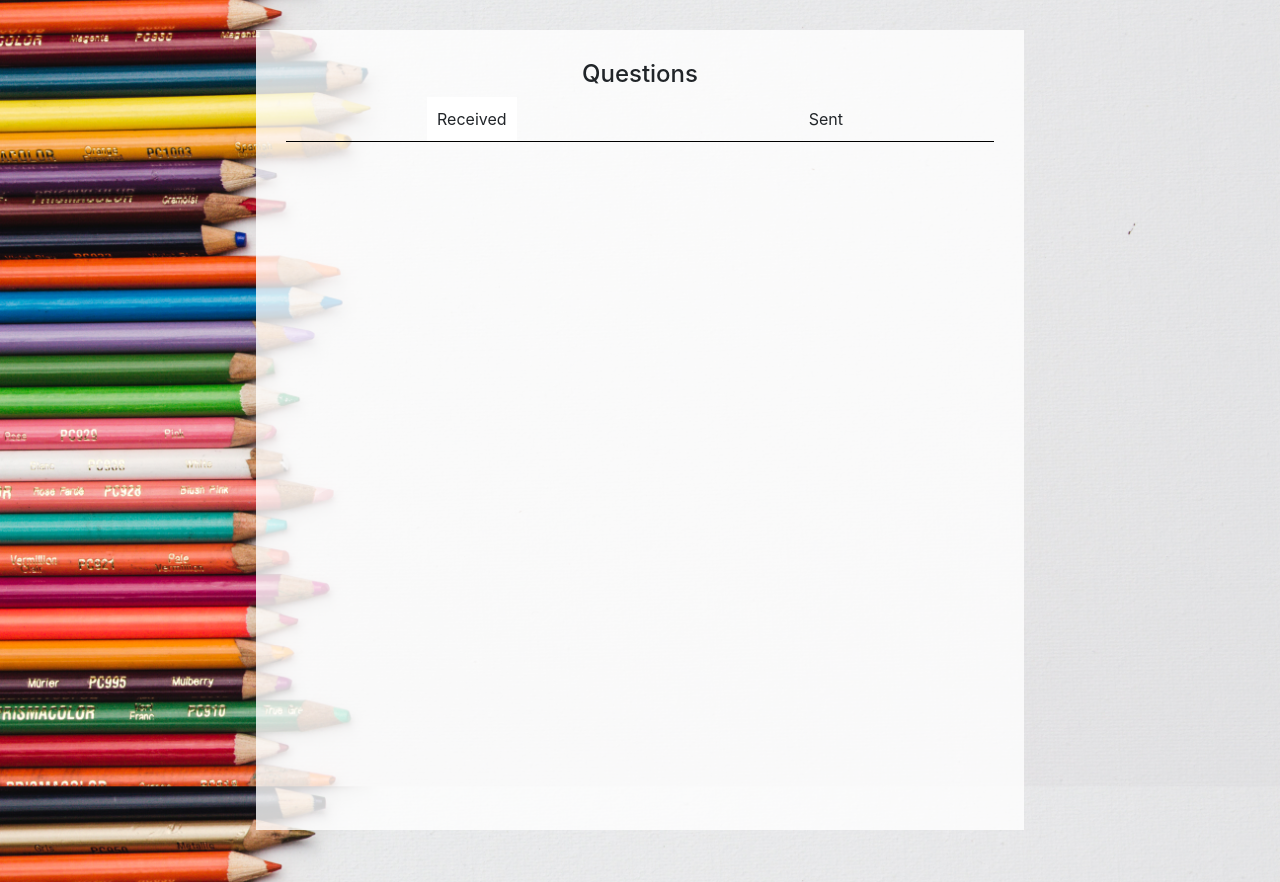
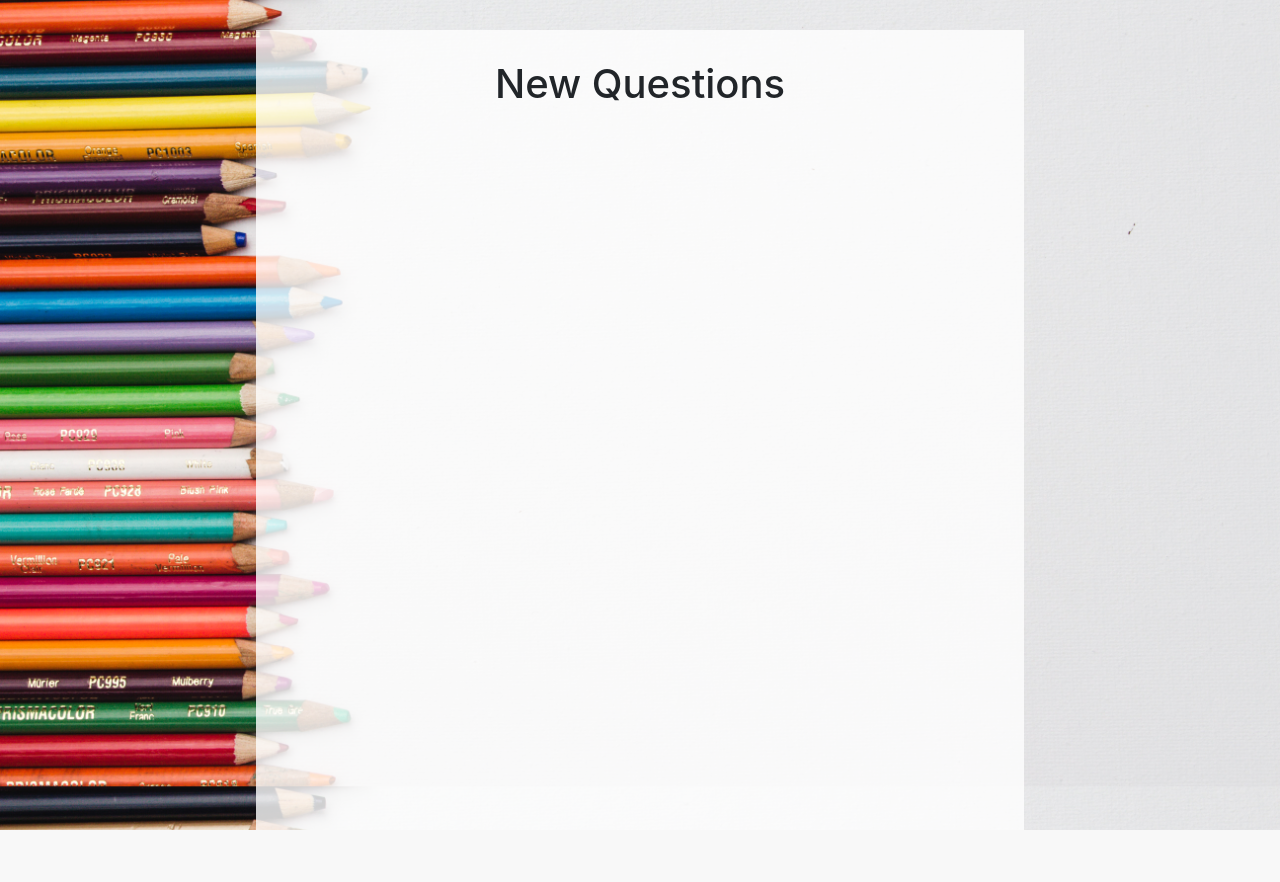
Before and after one commit to YoungHaYoo12/drawify, a Flask app: page /questions/list in a window 1280 px wide. Shown: the part 67-949 px from the top of the page. After the commit the page ends 897 px from the top, so only its background shows below. Run offline with Flask 2, Linux system fonts and the light colour scheme; the visitor is signed in with stand-in values (Sample User, id 1); data comes from the database, SQL or seed files in the repository; data that the repository does not hold is empty; some libraries are stand-ins or nearby versions.

Commit message:
Modify questions.list into a function that shows new questions.

```diff
--- a/app/models.py
+++ b/app/models.py
@@ -60,6 +60,11 @@ class User(db.Model,UserMixin):
   def new_questions(self):
     last_read_time = self.last_question_read_time or datetime(1900,1,1)
     return Question.query.filter_by(recipient=self).filter(Question.timestamp > last_read_time).count()
+
+  # returns a list of new questions
+  def new_questions_content(self):
+    last_read_time = self.last_question_read_time or datetime(1900,1,1)
+    return Question.query.filter_by(recipient=self).filter(Question.timestamp > last_read_time).all()
 
   def add_notifications(self,name,data):
     self.notifications.filter_by(name=name).delete()
--- a/app/questions/views.py
+++ b/app/questions/views.py
@@ -76,15 +76,14 @@ def send_hint(question_id):
 @questions.route('/list')
 @login_required
 def list():
+  # get all new questions
+  new_questions_content = current_user.new_questions_content()
+
   # update last time user read questions
   current_user.last_question_read_time = datetime.utcnow()
   db.session.commit()
 
-  # load and render questions
-  questions_received = current_user.questions_received.order_by(Question.timestamp.desc()).all()
-  questions_sent = current_user.questions_sent.order_by(Question.timestamp.desc()).all()
-
-  return render_template('questions/list.html', questions_received=questions_received,questions_sent=questions_sent)
+  return render_template('questions/list.html', new_questions_content=new_questions_content)
 
 @questions.route('/question/<int:id>',methods=['GET','POST'])
 @login_required
--- a/app/templates/questions/list.html
+++ b/app/templates/questions/list.html
@@ -2,23 +2,9 @@
 {% import 'macros.html' as macros %}
 {% block content %}
 <div class="questions-list-wrapper">
-    <h4 class="text-center">Questions</h4>
-    <ul class="tabs">
-      <li data-tab-target="#received" class="active tab">Received</li>
-      <li data-tab-target="#sent" class="tab">Sent</li>
-    </ul>
-
-    <div class="tab-content">
-      <div id="received" data-tab-content class="active ">
-        {% for question in questions_received %}
-          {{macros.question_widget(question)}}
-        {% endfor %}
-      </div>
-      <div id="sent" data-tab-content class="">
-        {% for question in questions_sent %}
-          {{macros.question_widget(question)}}
-        {% endfor %}
-      </div>
-    </div>
+  <h1 class="text-center">New Questions</h1>
+    {% for question in new_questions_content %}
+      {{macros.question_widget(question)}}
+    {% endfor %}
 </div>
 {% endblock %}
```
